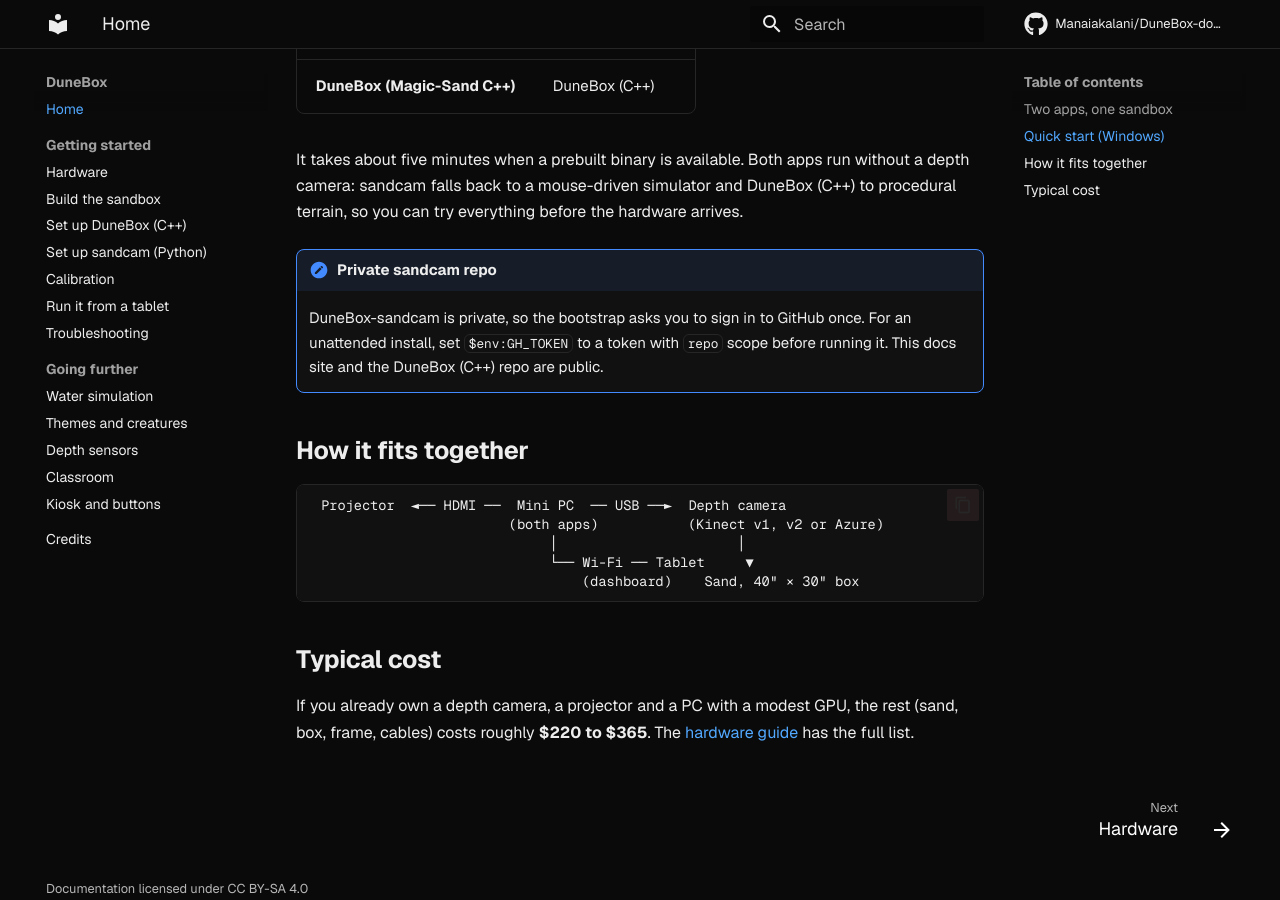
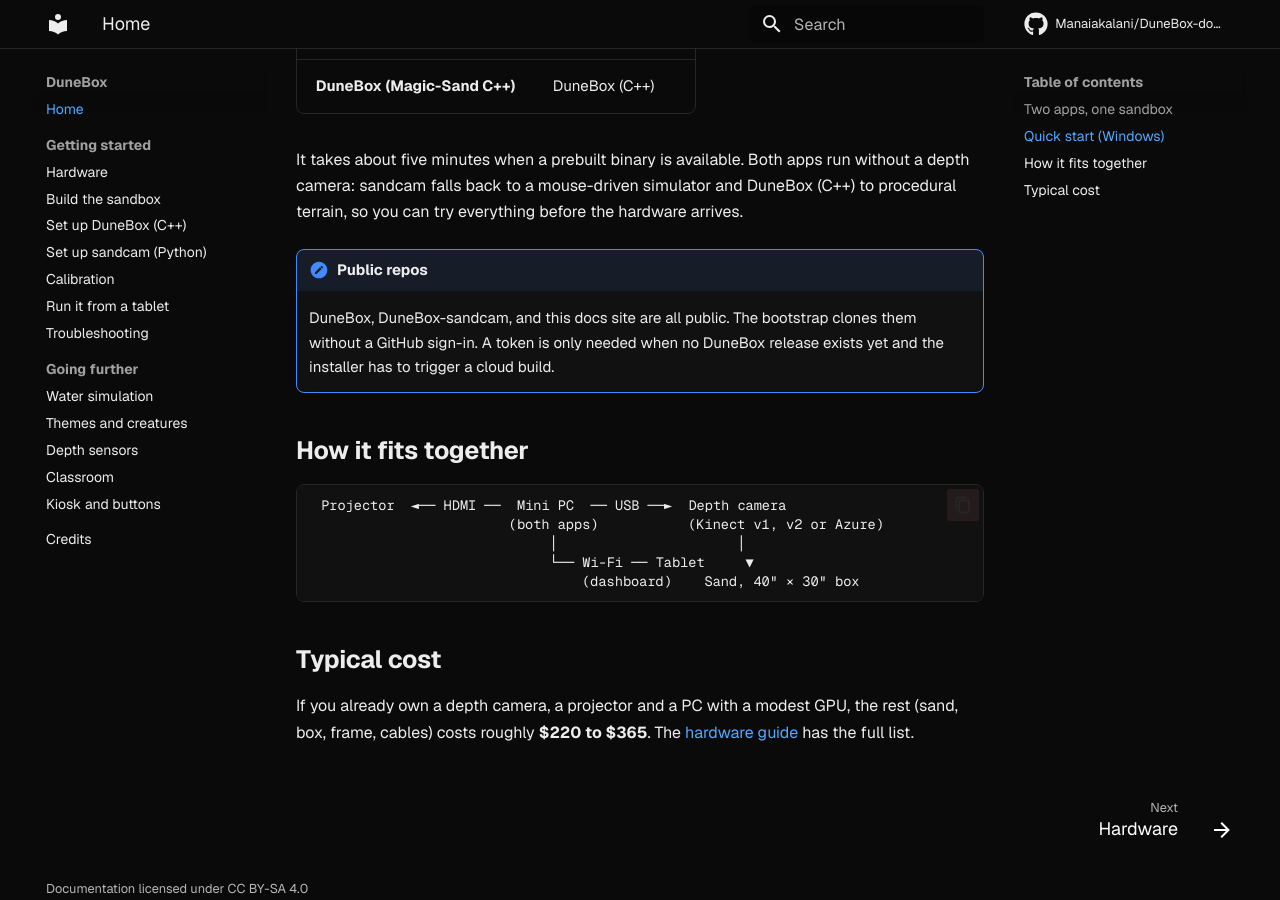
Before and after one commit to Manaiakalani/DuneBox-docs, an MkDocs documentation site: the page built from guides/index.md, in a window 1280 px wide and 900 px high, scrolled down 1271 px. Built offline with MkDocs 1.6.1 and Material for MkDocs 9.7.7, drawn with Linux system fonts in a browser that asks for light colours; comment, search, counter and statistics services are not loaded.

Commit message:
Stop requiring a GitHub login now that sandcam is public
The installer and the quick start cloned sandcam only after a sign-in.
Public clones work without a token. A token is still used when setup
has to trigger a DuneBox cloud build.

```diff
--- a/guides/index.md
+++ b/guides/index.md
@@ -48,8 +48,8 @@ The bootstrap installs Git, Python 3.12, uv and the Visual C++ runtime, clones b
 
 It takes about five minutes when a prebuilt binary is available. Both apps run without a depth camera: sandcam falls back to a mouse-driven simulator and DuneBox (C++) to procedural terrain, so you can try everything before the hardware arrives.
 
-!!! note "Private sandcam repo"
-    DuneBox-sandcam is private, so the bootstrap asks you to sign in to GitHub once. For an unattended install, set `$env:GH_TOKEN` to a token with `repo` scope before running it. This docs site and the DuneBox (C++) repo are public.
+!!! note "Public repos"
+    DuneBox, DuneBox-sandcam, and this docs site are all public. The bootstrap clones them without a GitHub sign-in. A token is only needed when no DuneBox release exists yet and the installer has to trigger a cloud build.
 
 ## How it fits together
 
```
Also changed, not shown: README.md (+4 -5 lines), 2 other files.
